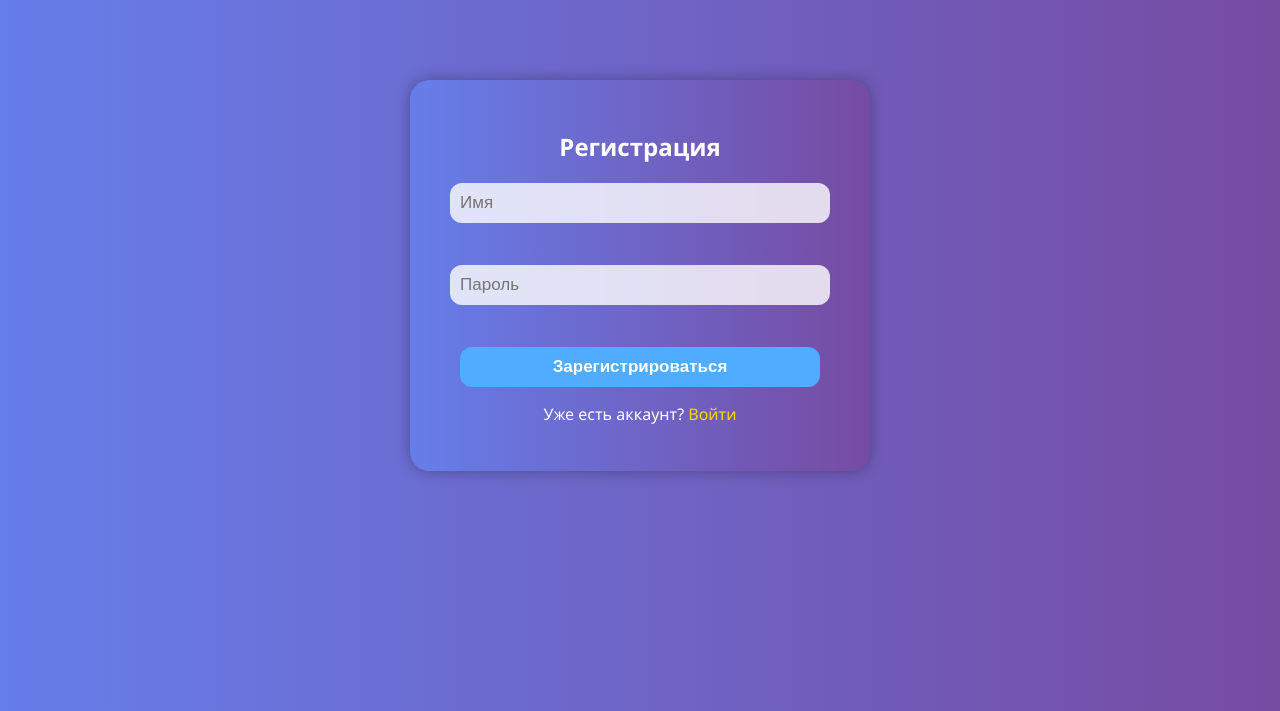
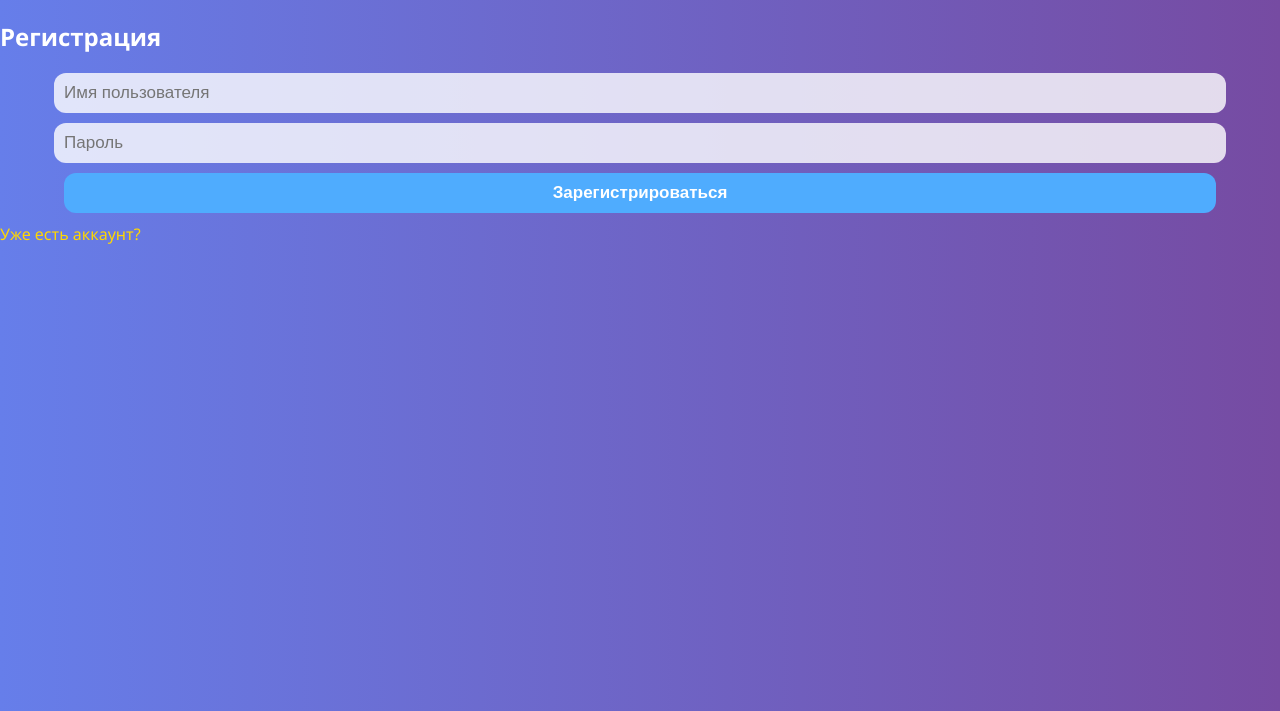
Before and after one commit to NaCl6512/Naix, a Flask app: page /register in a window 1280 px wide. Shown: the top 711 px of the page. Run offline with Flask 3, Linux system fonts and the light colour scheme.

Commit message:
Update register.html

```diff
--- a/templates/register.html
+++ b/templates/register.html
@@ -1,19 +1,18 @@
 <!DOCTYPE html>
-<html lang="ru">
+<html>
 <head>
-    <meta charset="UTF-8">
     <title>Регистрация</title>
-    <link rel="stylesheet" href="{{ url_for('static', filename='style.css') }}">
+    <link rel="stylesheet" href="/static/style.css">
 </head>
 <body>
-    <div class="center-box">
+    <div class="container">
         <h2>Регистрация</h2>
         <form method="post">
-            <input type="text" name="username" placeholder="Имя" required><br>
-            <input type="password" name="password" placeholder="Пароль" required><br>
+            <input type="text" name="username" placeholder="Имя пользователя" required>
+            <input type="password" name="password" placeholder="Пароль" required>
             <button type="submit">Зарегистрироваться</button>
         </form>
-        <p>Уже есть аккаунт? <a href="{{ url_for('login') }}">Войти</a></p>
+        <a href="/login">Уже есть аккаунт?</a>
     </div>
 </body>
 </html>
```
